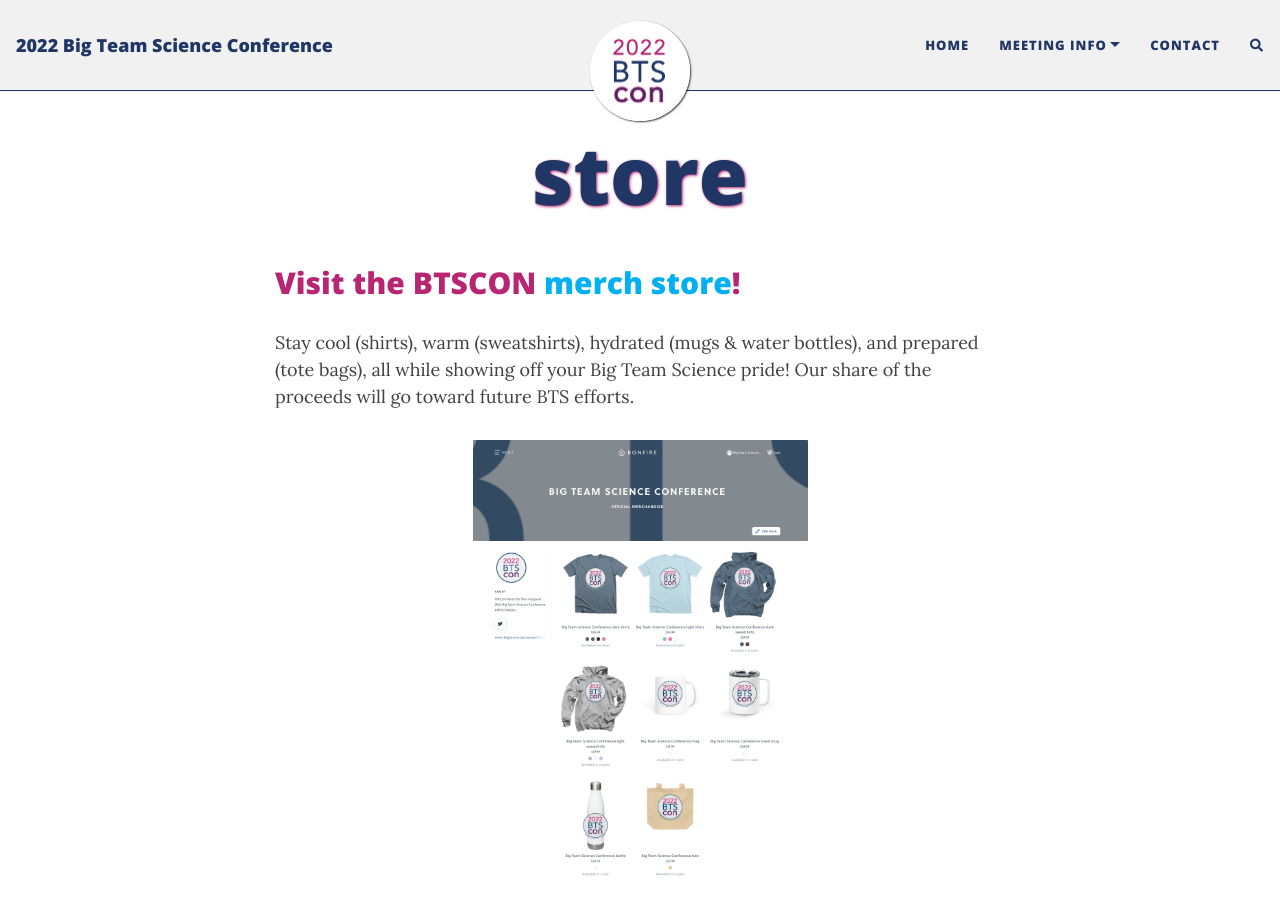
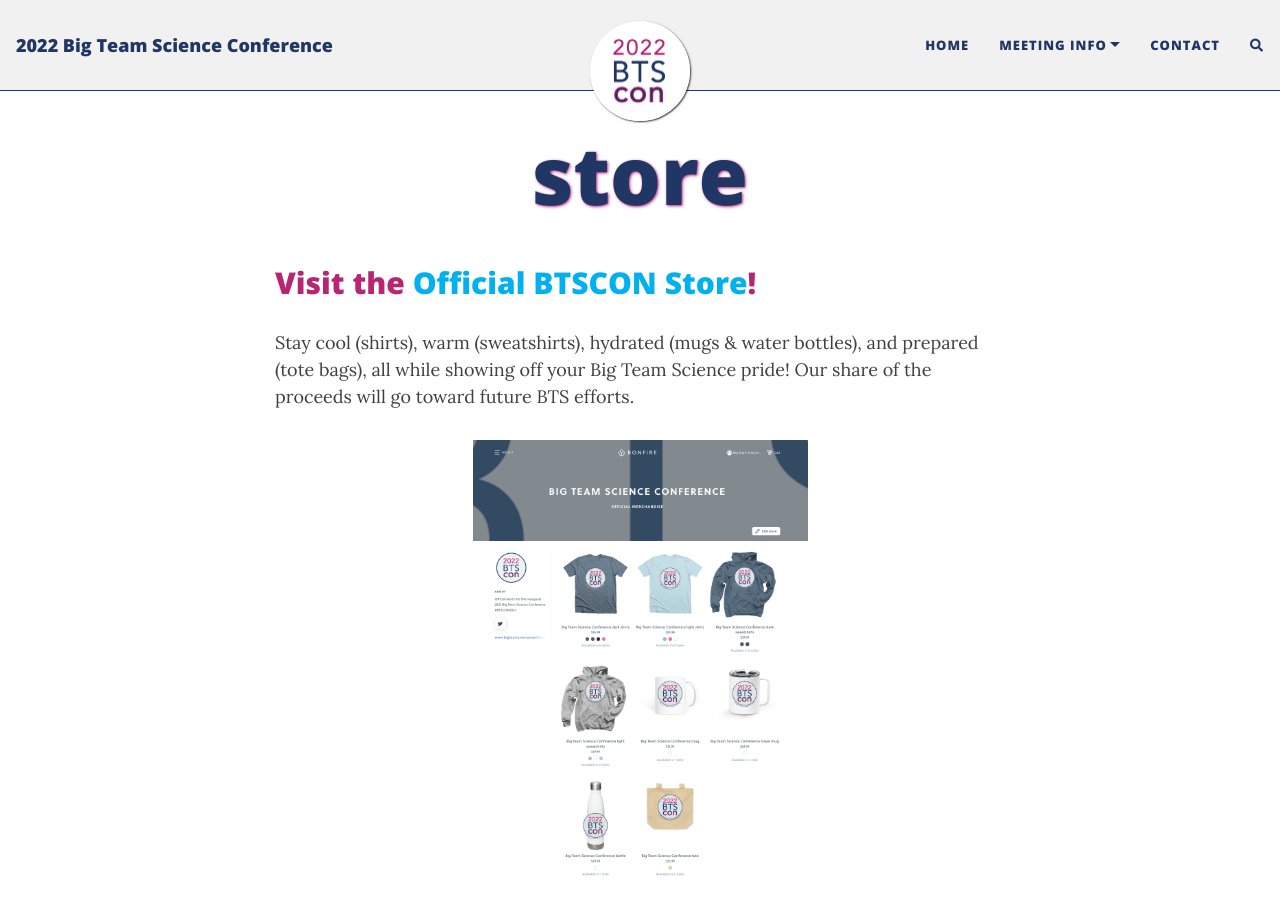
Before and after one commit to bigteamscienceconference/bigteamscienceconference.github.io, a Jekyll site: the page built from store.md, in a window 1280 px wide and 900 px high. Built offline with Jekyll 4.4.1, drawn with Linux system fonts in a browser that asks for light colours; nearby versions of some CDN libraries; comment, search, counter and statistics services are not loaded.

Commit message:
Update store.md

```diff
--- a/store.md
+++ b/store.md
@@ -5,7 +5,7 @@
 ---
 
 
-## Visit the BTSCON [merch store](https://www.bonfire.com/store/big-team-science-conference/)!
+## Visit the [Official BTSCON Store](https://www.bonfire.com/store/big-team-science-conference/)!
 
 Stay cool (shirts), warm (sweatshirts), hydrated (mugs & water bottles), and prepared (tote bags), all while showing off your Big Team Science pride! Our share of the proceeds will go toward future BTS efforts.
 
```
